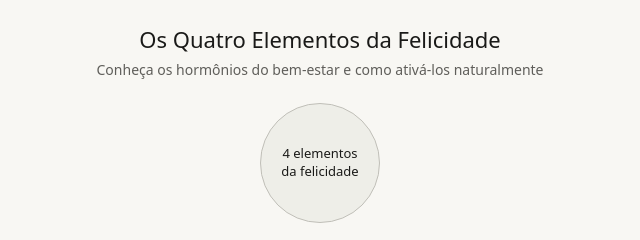
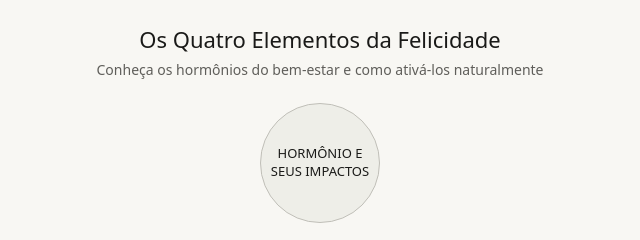
Before and after one commit to cissy-alt/hormonios-felicidade, a plain HTML site: page index.html in a window 1280 px wide. Shown: the top 240 px of the page, 320-960 px from the left. Drawn offline with Linux system fonts and the light colour scheme.

Commit message:
Update index.html

```diff
--- a/index.html
+++ b/index.html
@@ -45,7 +45,7 @@
 <h1>Os Quatro Elementos da Felicidade</h1>
 <p class="subtitle">Conheça os hormônios do bem-estar e como ativá-los naturalmente</p>
 
-<div class="hub"><div class="hub-label">4 elementos<br>da felicidade</div></div>
+<div class="hub"><div class="hub-label">HORMÔNIO E<br>SEUS IMPACTOS</div></div>
 
 <div class="tabs">
   <button class="tab tab-dopa active" onclick="show('dopa',this)">Dopamina</button>
```
